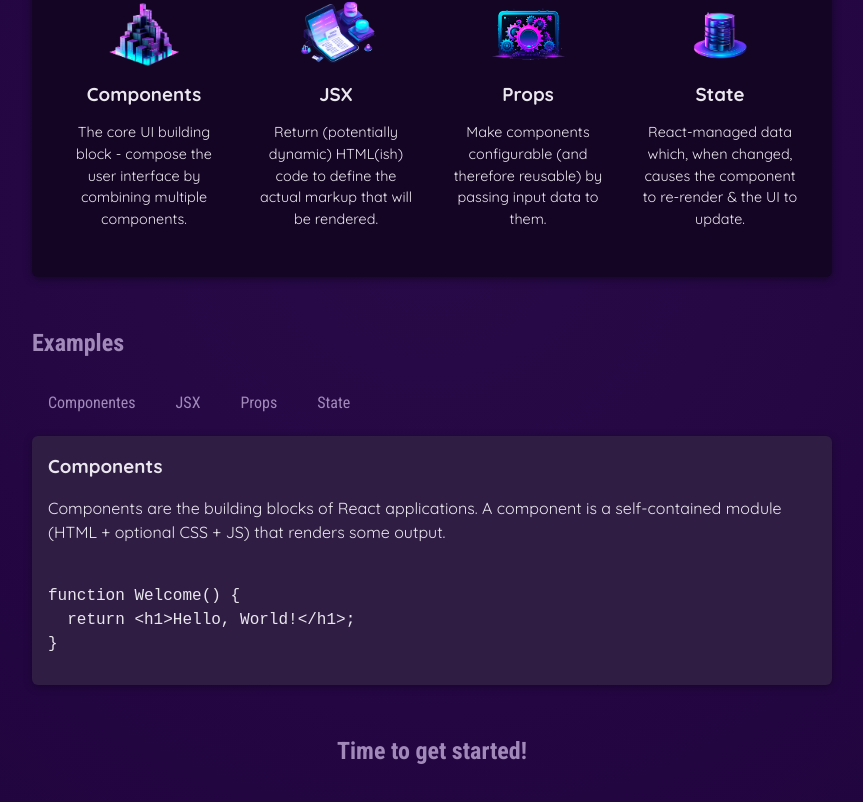
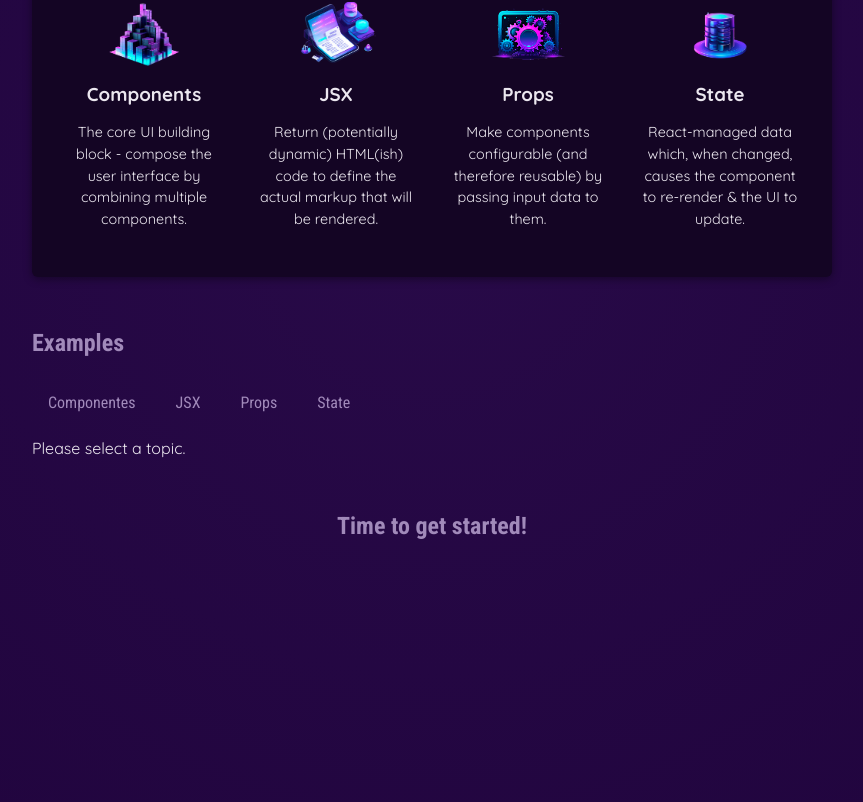
Before and after one commit to Attmoon/react-essentials, a React (Vite) app: page / in a window 1280 px wide. Shown: the part 422-1224 px from the top of the page, without its empty margins (208-1071 px from the left). Built offline with nearby package versions, Linux system fonts and the light colour scheme.

Commit message:
조건부 content 렌더링

```diff
--- a/src/App.jsx
+++ b/src/App.jsx
@@ -7,7 +7,7 @@
 import { EXAMPLES } from './data.js';
 
 function App() {
-  const [ selectedTopic, setSelectedTopic ] = useState('components');
+  const [ selectedTopic, setSelectedTopic ] = useState();
 
 
   function handleSelect(selectedButton) {
@@ -18,6 +18,18 @@
 
   console.log('APP COMPONENT EXECUTING');
 
+  let tabContent = <p>Please select a topic.</p>;
+  if(selectedTopic) {
+    tabContent = <div id="tab-content">
+    <h3>{EXAMPLES[selectedTopic].title}</h3>
+    <p>{EXAMPLES[selectedTopic].description}</p>
+    <pre>
+      <code>
+        {EXAMPLES[selectedTopic].code}
+      </code>
+    </pre>
+  </div>
+  }
   return (
     <div>
       <Header />
@@ -42,16 +54,7 @@
             <TabButton onSelect={() => handleSelect('props')}>Props</TabButton>
             <TabButton onSelect={() => handleSelect('state')}>State</TabButton>
           </menu>
-
-          <div id="tab-content">
-            <h3>{EXAMPLES[selectedTopic].title}</h3>
-            <p>{EXAMPLES[selectedTopic].description}</p>
-            <pre>
-              <code>
-                {EXAMPLES[selectedTopic].code}
-              </code>
-            </pre>
-          </div>
+          {tabContent}
         </section>
         <h2>Time to get started!</h2>
       </main>
```
